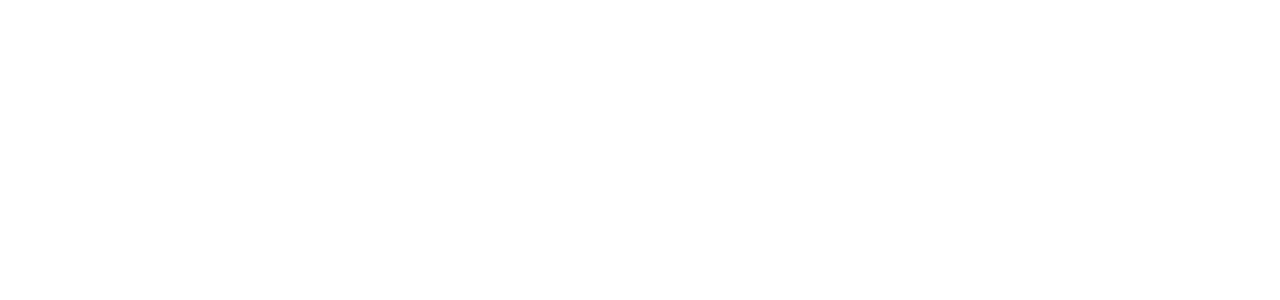
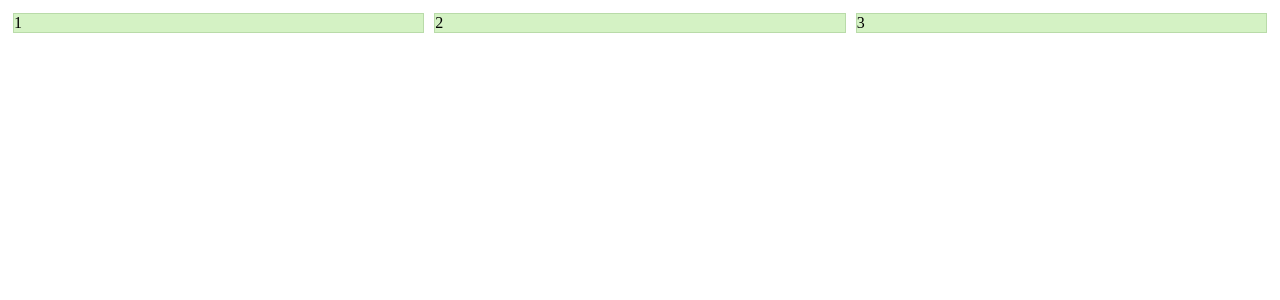
Before and after one commit to pragnesh87/pwa-starter, a PHP site: page / in a window 1280 px wide. Before the commit the part shown is empty. Shown: the top 300 px of the page. Run offline with PHP 8.4, Linux system fonts and the light colour scheme.

Commit message:
update style and added favicon

```diff
--- a/index.php
+++ b/index.php
@@ -5,6 +5,7 @@
 	<meta charset="UTF-8">
 	<meta http-equiv="X-UA-Compatible" content="IE=edge">
 	<meta name="viewport" content="width=device-width, initial-scale=1.0">
+	<link rel="icon" type="image/x-icon" href="./logo/favicon.ico">
 	<title>PWA Starter</title>
 
 	<!-- PWA  -->
@@ -12,16 +13,65 @@
 	<meta name="theme-color" content="#3498DB" />
 	<link rel="apple-touch-icon" href="./logo/logo.png">
 	<link rel="manifest" href="./manifest.json">
+
+	<style>
+	:root {
+		--coral: hsl(23, 83%, 82%);
+		--coral--b: hsl(23, 99%, 75%);
+		--pink: hsl(335, 52%, 92%);
+		--pink--b: hsl(335, 82%, 86%);
+		--yellow: hsl(42, 97%, 85%);
+		--yellow--b: hsl(42, 100%, 73%);
+		--green: hsl(100, 64%, 86%);
+		--green--b: hsl(100, 41%, 76%);
+		--blue: hsl(187, 61%, 79%);
+		--blue--b: hsl(187, 54%, 68%);
+		--purple: hsl(283, 24%, 86%);
+		--purple--b: hsl(283, 43%, 80%);
+		--light-gray-blue: hsl(182, 29%, 96%);
+		--pageMax: 1260px;
+		--headerHeight: 60px;
+		--middleHeight: 300px;
+		--footerHeight: 100px;
+	}
+
+	.parent {
+		display: flex;
+		flex-wrap: wrap;
+		justify-content: center;
+	}
+
+	.box {
+		flex: 1 1 150px;
+		margin: 5px;
+	}
+
+	.green {
+		background-color: var(--green);
+		border: 1px solid var(--green--b);
+	}
+	</style>
 </head>
 
 <body>
 
+	<div class="parent white">
+		<div class="box green">1</div>
+		<div class="box green">2</div>
+		<div class="box green">3</div>
+	</div>
+
 	<script src="./sw.js"></script>
 	<script>
-	if (!navigator.serviceWorker.controller) {
-		navigator.serviceWorker.register("./sw.js").then(function(reg) {
-			console.log("Service worker has been registered for scope: " + reg.scope);
+	if ("serviceWorker" in navigator) {
+		window.addEventListener("load", function() {
+			navigator.serviceWorker
+				.register("./sw.js")
+				.then((res) => console.log("service worker registered"))
+				.catch((err) => console.log("service worker not registered", err));
 		});
+	} else {
+		console.log("service worker is not supported");
 	}
 	</script>
 </body>
```
